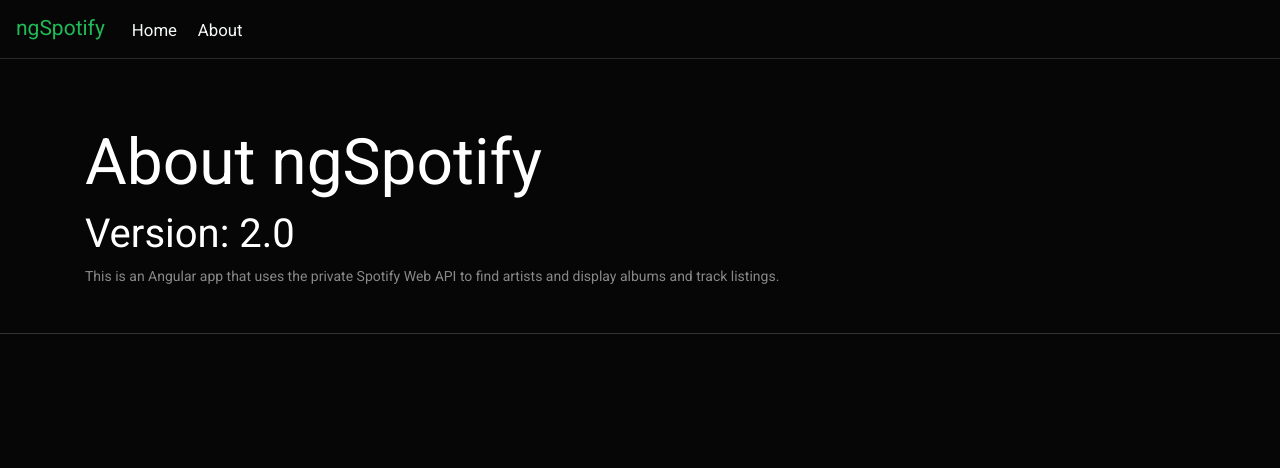
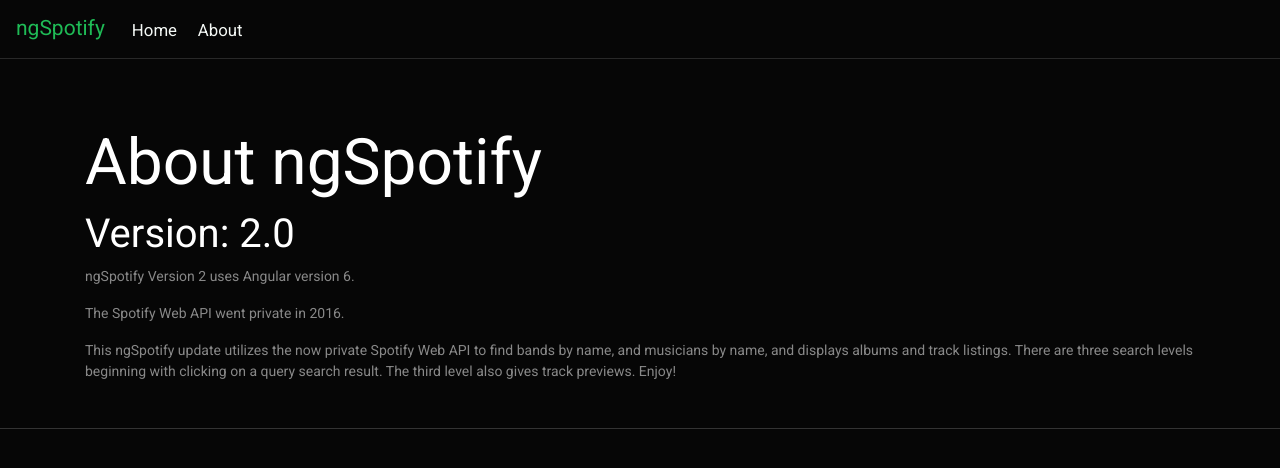
Before and after one commit to keithspurr/ngSpotify2020, an Angular app: page /about in a window 1280 px wide. Shown: the top 468 px of the page. Built offline with nearby package versions, Linux system fonts and the light colour scheme.

Commit message:
updated about component

```diff
--- a/src/app/app.module.ts
+++ b/src/app/app.module.ts
@@ -1,6 +1,6 @@
 import { BrowserModule } from '@angular/platform-browser';
 import { NgModule } from '@angular/core';
-import {HttpClientModule} from '@angular/common/http';
+import { HttpClientModule } from '@angular/common/http';
 
 import { AppComponent } from './app.component';
 import {FormsModule} from '@angular/forms';
--- a/src/app/components/about/about.component.html
+++ b/src/app/components/about/about.component.html
@@ -1,3 +1,8 @@
 <h1>About ngSpotify</h1>
 <h3>Version: 2.0</h3>
-<p>This is an Angular app that uses the private Spotify Web API to find artists and display albums and track listings.
+<p>ngSpotify Version 2 uses Angular version 6.</p>
+<p>The Spotify Web API went private in 2016.</p>
+<p>
+  This ngSpotify update utilizes the now private Spotify Web API to find bands by name, and
+  musicians by name, and displays albums and track listings. There are three search levels beginning with clicking on a query search result. The third level also gives track previews. Enjoy!
+</p>
--- a/src/app/services/spotify.service.ts
+++ b/src/app/services/spotify.service.ts
@@ -91,7 +91,7 @@
     // {if (this.auth.access_token == null || this.authTime < (new Date().getSeconds() - 60))
 
     getAuth(): Observable<any> {
-        // check current token for validity                                 subtract ten seconds to account for possible timeout
+        // check current token for validity subtract ten seconds to account for possible timeout
         if (this.auth.access_token != null && this.authTime != null && this.authTime < new Date().getSeconds() - 10) {
             // convert current stored token to observable
             return new Observable((observer) => {
```
